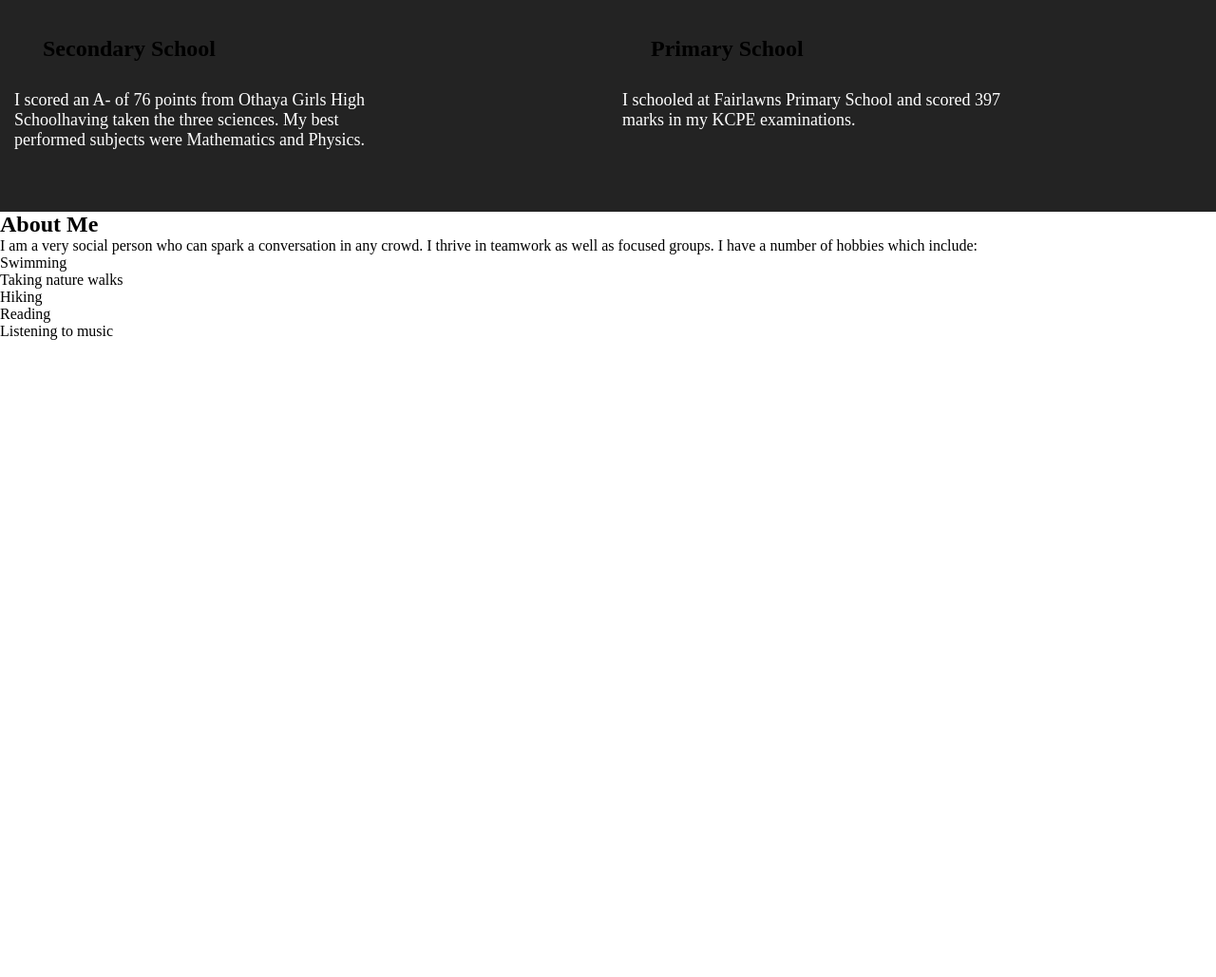
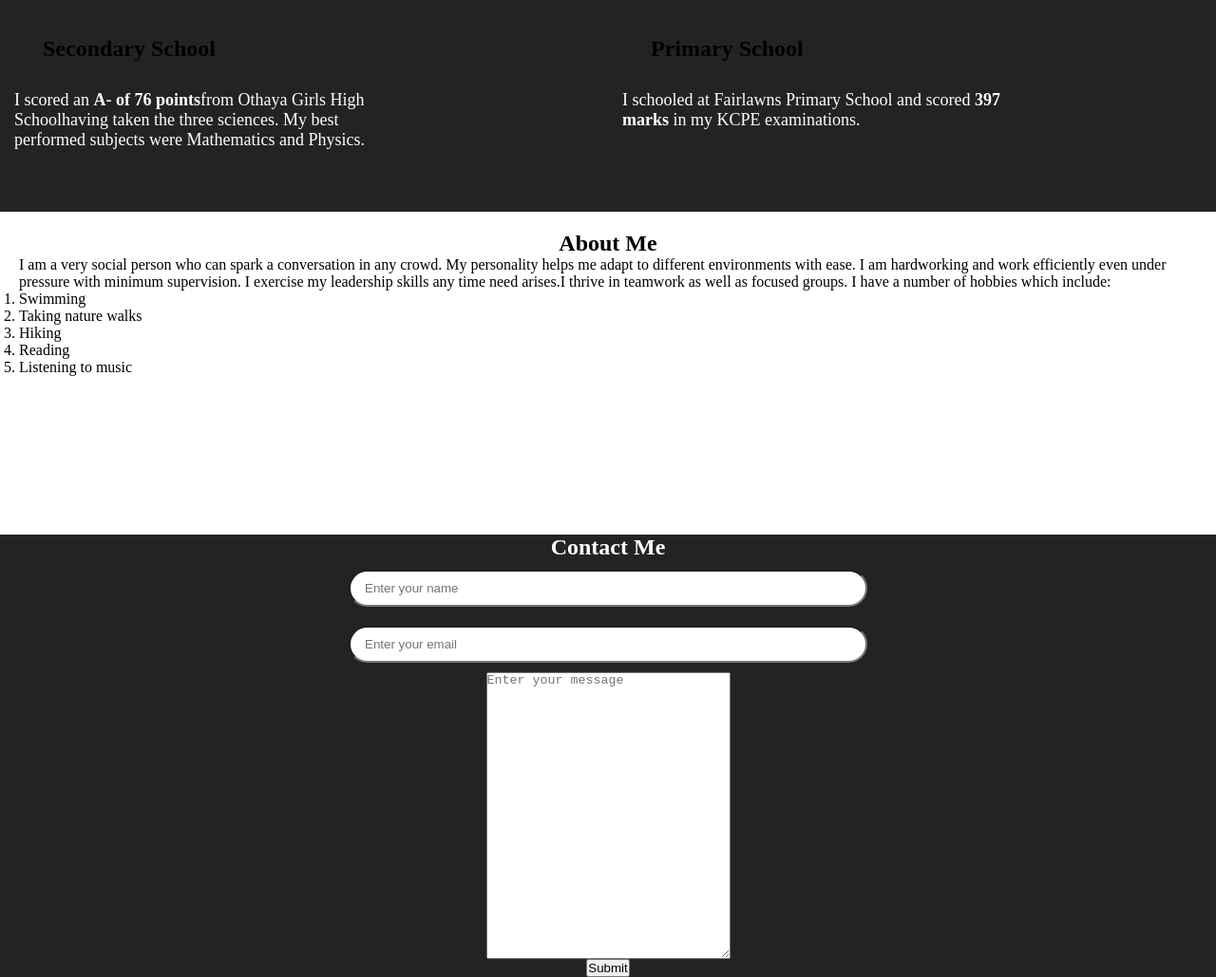
Before and after one commit to estherkimani/portfolio, a plain HTML site: page index.html in a window 1280 px wide. Shown: the part 1083-2112 px from the top of the page at 95% size. Before the commit the page ends 1441 px from the top, so only its background shows below. Drawn offline with Linux system fonts and the light colour scheme.

Commit message:
I added the contact me section with a form

```diff
--- a/index.html
+++ b/index.html
@@ -8,16 +8,16 @@
     <nav class="bar">
       <!--  <img src="images/logo.jpg" alt="Logo of the name Esther" class="logo"-->
       <ul>
-        <li><a href="#">Home</a></li>
-        <li><a href="#">Portfolio</a></li>
-        <li><a href="#">Education</a></li>
-        <li><a href="#">About Me</a></li>
-        <li><a href="#">Contact Me</a></li>
+        <li><a href="#HomeSection">Home</a></li>
+        <li><a href="#Portfolio">Portfolio</a></li>
+        <li><a href="#Education">Education</a></li>
+        <li><a href="#About">About Me</a></li>
+        <li><a href="#contact">Contact Me</a></li>
       </ul>
     </nav>
     <section id="HomeSection">
-      <h1 class= "heading">Hi! My name is</h1>
-      <h1 class= "heading">Esther Wanjiru Kimani</h1>
+      <h1 class= "heading">Hi! My name is</h1><br>
+      <h1 class= "heading">Esther Wanjiru Kimani</h1><br>
       <p class="heading">and this is a short description of who I am. Feel free to reach out.</p>
 
     </section>
@@ -39,37 +39,52 @@
           </div>
           <div class="grd">
             <h1>Bachelor's Degree</h1>
-            <p>I graduated with a Bachelor's Degree in Mathematics and Computer Science from university of
+            <p>I graduated with a <strong>Bachelor's Degree in Mathematics and Computer Science</strong> from university of
             Eldoret in 2019. Some of the skills I learnt include SQL, machine logic and networking.</p>
           </div>
 
           <div class="grd">
             <h1>Secondary School</h1>
-            <p>I scored an A- of 76 points from Othaya Girls High Schoolhaving taken the three sciences. My best performed subjects
+            <p>I scored an <strong>A- of 76 points</strong>from Othaya Girls High Schoolhaving taken the three sciences. My best performed subjects
               were Mathematics and Physics.</p>
           </div>
           <div class="grd">
             <h1>Primary School</h1>
-            <p>I schooled at Fairlawns Primary School and scored 397 marks in my KCPE examinations.</p>
+            <p>I schooled at Fairlawns Primary School and scored <strong>397 marks</strong> in my KCPE examinations.</p>
           </div>
         </div>
 
     </section>
     <section id="About">
       <h2 class = "head">About Me</h2>
-      <p>I am a very social person who can spark a conversation in any crowd. I thrive in teamwork as
+      <p>I am a very social person who can spark a conversation in any crowd. My personality helps me
+        adapt to different environments with ease. I am hardworking and work efficiently even under pressure
+        with minimum supervision. I exercise my leadership skills any time need arises.I thrive in teamwork as
       well as focused groups. I have a number of hobbies which include:</p>
-      <ul>
+      <ol>
         <li>Swimming</li>
         <li>Taking nature walks</li>
         <li>Hiking</li>
         <li>Reading</li>
         <li>Listening to music</li>
-      </ul>
+      </ol>
+
+    </section>
+    <section id= "contact">
+      <h2 class = "hd">Contact Me</h2>
+      <form class="reachme" action="index.html" method="post">
+        <input type="text" name="name" class="input" placeholder="Enter your name" >
+        <input type="email" name="email" class="input" placeholder="Enter your email">
+        <textarea name="message" id="message" rows="20" cols="30" placeholder="Enter your message"></textarea>
+        <input type="submit" name="submit" id="submit">
+
+      </form>
+
 
     </section>
 
 
 
+
   </body>
 </html>
--- a/styles.css
+++ b/styles.css
@@ -69,4 +69,30 @@ img{
 #About{
   display: flex;
   flex-direction: column;
+  height: 300px;
+  margin: 20px;
 }
+#About h2{
+  text-align: center;
+}
+#contact{
+  display: flex;
+  flex-direction: column;
+  background-color: #000000dc;
+}
+#contact h2{
+  text-align: center;
+  color: white;
+}
+.reachme{
+  display: flex;
+  flex-direction: column;
+  align-items: center;
+  justify-content: center;
+}
+.input{
+  padding:10px 15px;
+  margin:10px;
+  width: 40%;
+  border-radius: 25px;
+}
```
